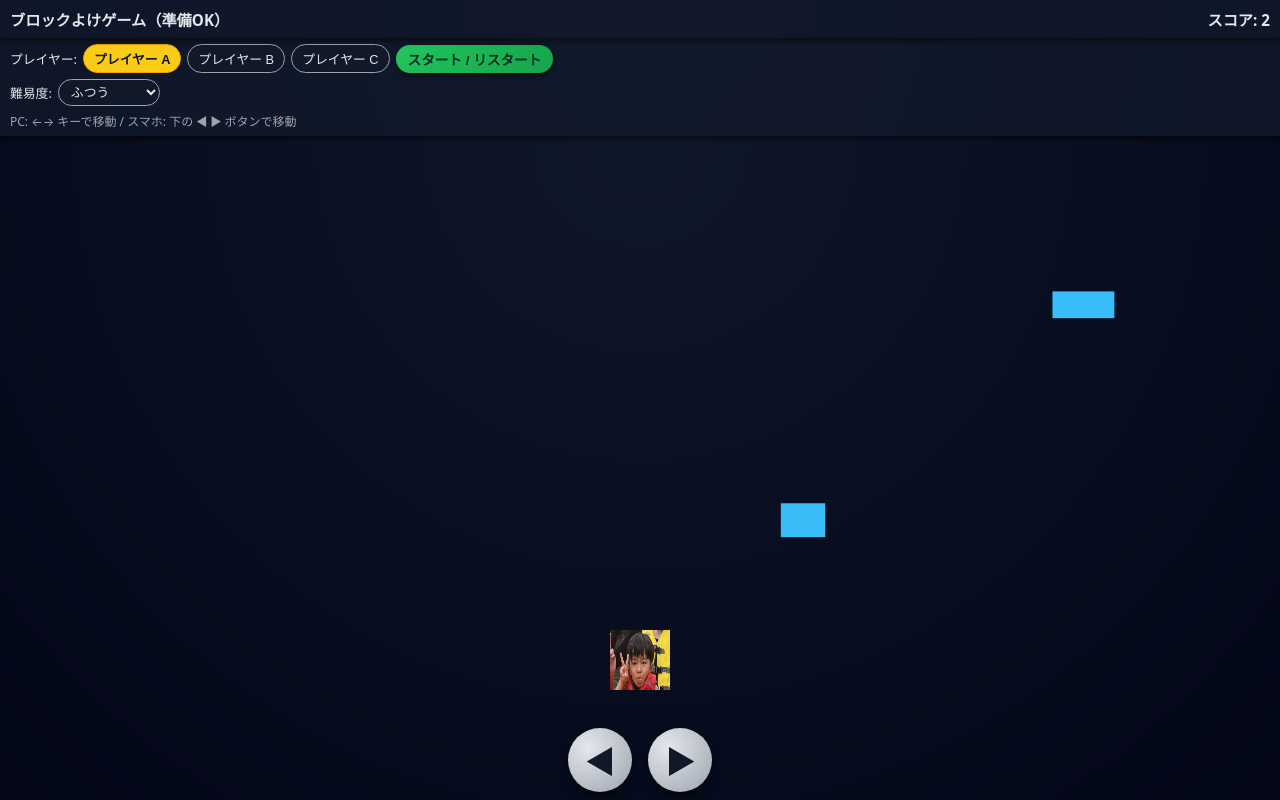
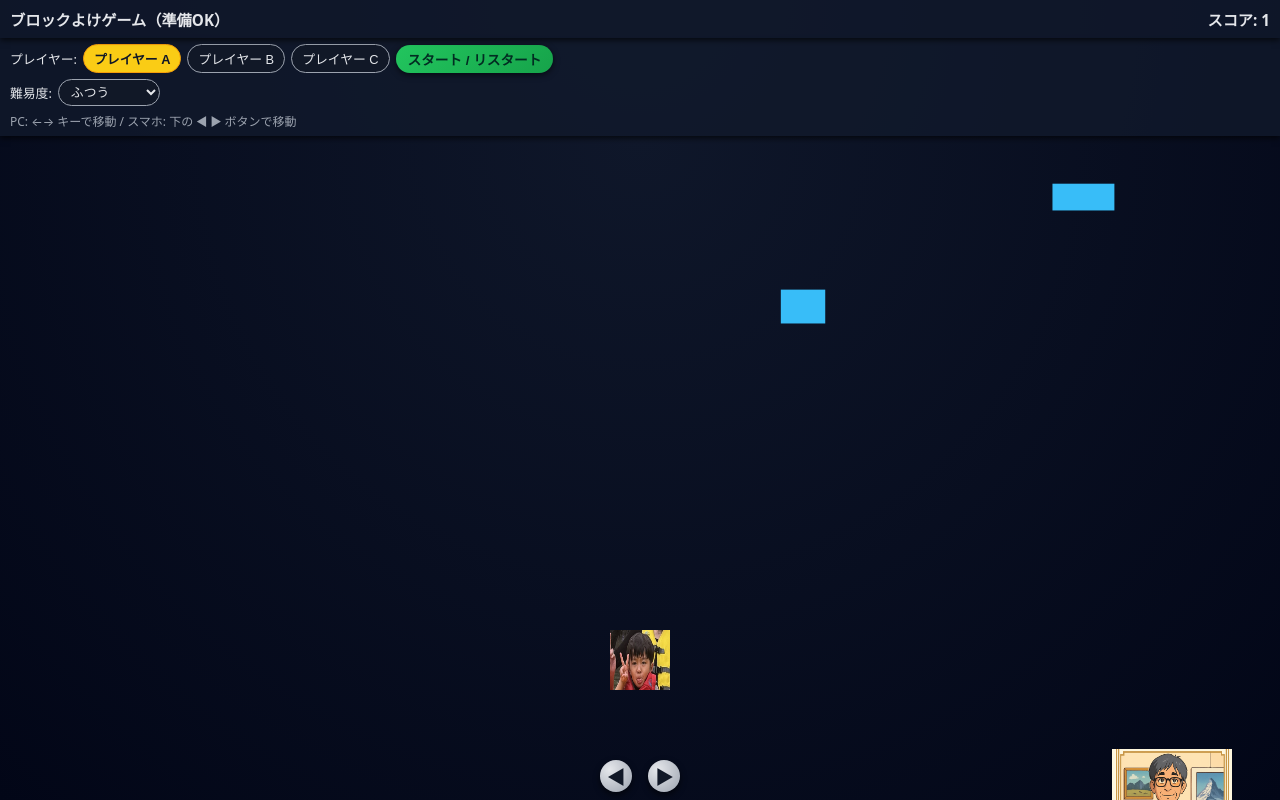
Before and after one commit to akira11012000/my-games, a plain HTML site: page block/index.html in a window 1280 px wide. Both pictures are taken after a click on the button "スタート / リスタート". Drawn offline with Linux system fonts and the light colour scheme.

Commit message:
Update index.html

```diff
--- a/block/index.html
+++ b/block/index.html
@@ -121,7 +121,7 @@
       touch-action: none;
     }
 
-    /* スマホ用 左右ボタン */
+    /* スマホ用 左右ボタン（サイズを1/2に） */
     #touchControls {
       position: fixed;
       bottom: 8px;
@@ -133,15 +133,15 @@
     }
 
     .move-btn {
-      width: 64px;
-      height: 64px;
+      width: 32px;
+      height: 32px;
       border-radius: 999px;
       border: none;
       background: radial-gradient(circle at 30% 30%, #e5e7eb, #9ca3af);
       color: #111827;
-      font-size: 1.8rem;
+      font-size: 1.1rem;
       font-weight: 700;
-      box-shadow: 0 4px 10px rgba(0,0,0,0.6);
+      box-shadow: 0 3px 6px rgba(0,0,0,0.6);
       display: flex;
       align-items: center;
       justify-content: center;
@@ -152,7 +152,7 @@
 
     .move-btn:active {
       transform: scale(0.96);
-      box-shadow: 0 2px 6px rgba(0,0,0,0.7);
+      box-shadow: 0 2px 4px rgba(0,0,0,0.7);
     }
   </style>
 </head>
@@ -207,8 +207,31 @@
       const rightBtn = document.getElementById("rightBtn");
       const difficultySelect = document.getElementById("difficultySelect");
 
-      // ← 矢印ボタンに隠れないように、下に余白をとる
-      const BOTTOM_MARGIN = 110;
+      const BOTTOM_MARGIN = 110; // プレイヤーが矢印に隠れないように
+
+      // ==== 効果音用 Web Audio ====
+      let audioCtx = null;
+      function initAudio() {
+        if (!audioCtx) {
+          const AC = window.AudioContext || window.webkitAudioContext;
+          if (AC) {
+            audioCtx = new AC();
+          }
+        }
+      }
+      function playSound(freq = 440, duration = 0.15, type = "sine", volume = 0.2) {
+        if (!audioCtx) return;
+        const ctxA = audioCtx;
+        const osc = ctxA.createOscillator();
+        const gain = ctxA.createGain();
+        osc.type = type;
+        osc.frequency.value = freq;
+        gain.gain.value = volume;
+        osc.connect(gain);
+        gain.connect(ctxA.destination);
+        osc.start();
+        osc.stop(ctxA.currentTime + duration);
+      }
 
       const playerImgs = { a: new Image(), b: new Image(), c: new Image() };
       playerImgs.a.src = "player-a.jpeg";
@@ -225,7 +248,7 @@
         y: 0,
         width: 60,
         height: 60,
-        baseSpeed: 7
+        baseSpeed: 3.5   // ← もともと7だったのを1/2に
       };
 
       function resizeCanvas() {
@@ -315,6 +338,11 @@
       });
 
       startBtn.addEventListener("click", function () {
+        // iOS 対策：ユーザー操作のタイミングで AudioContext を初期化
+        initAudio();
+        if (audioCtx && audioCtx.state === "suspended") {
+          audioCtx.resume();
+        }
         resetGame();
         startGame();
       });
@@ -342,15 +370,18 @@
         if (type === "jiji") {
           height = 60;
           width  = 120;
-          speed *= 4;
+          speed *= 4;      // まずは4倍
         } else if (type === "face") {
           width = 50;
           height = 50;
-          speed *= 2;
+          speed *= 2;      // 顔ブロックは2倍
         } else {
           width = 40 + Math.random() * 40;
           height = 20 + Math.random() * 20;
         }
+
+        // すべてのブロックを1/2のスピードに
+        speed *= 0.5;
 
         const x = Math.random() * (canvas.width - width);
 
@@ -395,6 +426,8 @@
       function gameOver() {
         running = false;
         if (animationId) cancelAnimationFrame(animationId);
+        // 低めのブザー音
+        playSound(220, 0.3, "sawtooth", 0.25);
         alert("ゲームオーバー！ スコア: " + score);
       }
 
@@ -437,6 +470,8 @@
             blocks.splice(i, 1);
             score++;
             scoreValueEl.textContent = score;
+            // スコアアップ時の高いピッ音
+            playSound(880, 0.1, "square", 0.18);
           }
         }
 
```
